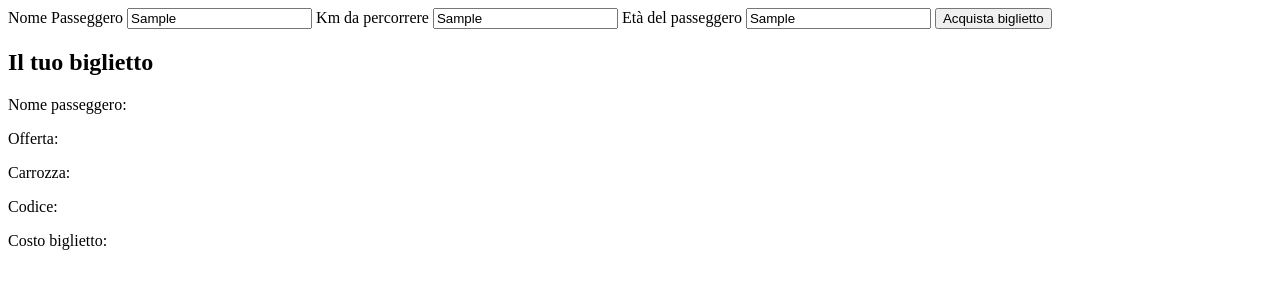
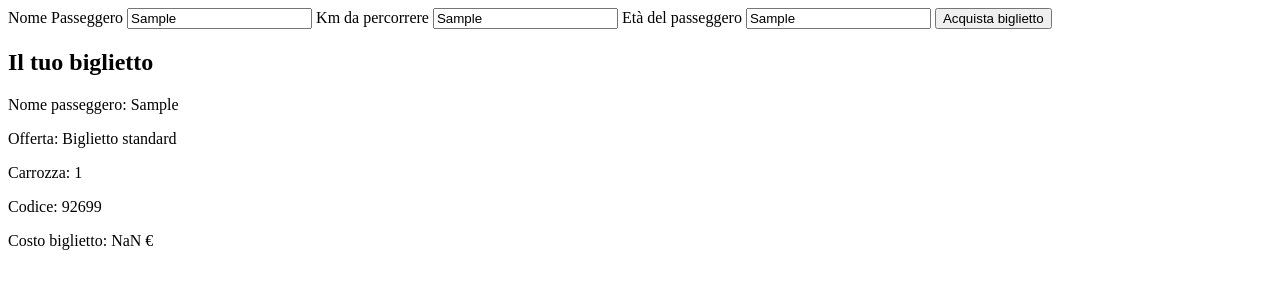
Before and after one commit to gabrieletodaroo9/js-biglietto-treno-form, a plain HTML site: page index.html in a window 1280 px wide. Both pictures are taken after typing "Sample", "Sample", "Sample" into the empty fields and a click on the button "Acquista biglietto". Drawn offline with Linux system fonts and the light colour scheme.

Commit message:
the logical part, milestone 2 is completed,

```diff
--- a/assets/js/main.js
+++ b/assets/js/main.js
@@ -100,7 +100,10 @@ btnEl.addEventListener("click", (event) => {
 
     // MS2. passo con textcontent tutti i risultati ai rispettivi risultati del biglietto
 
-
-
+   passengerName.textContent = name
+   typeOfDiscount.textContent = message
+   vagone.textContent = vagoneNum
+   ticketCode.textContent = ticketCodeNum
+   ticketTotalPrice.textContent = `${ticketPrice} €`
 }
 )
```
Also changed, not shown: index.html (+2 -2 lines).
